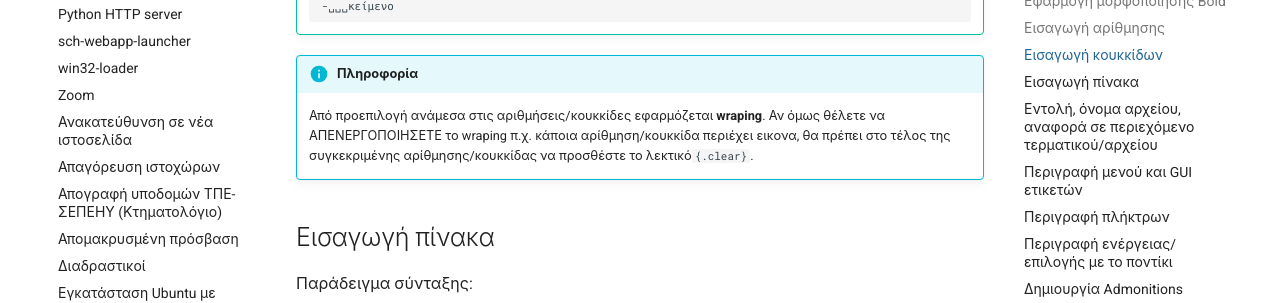
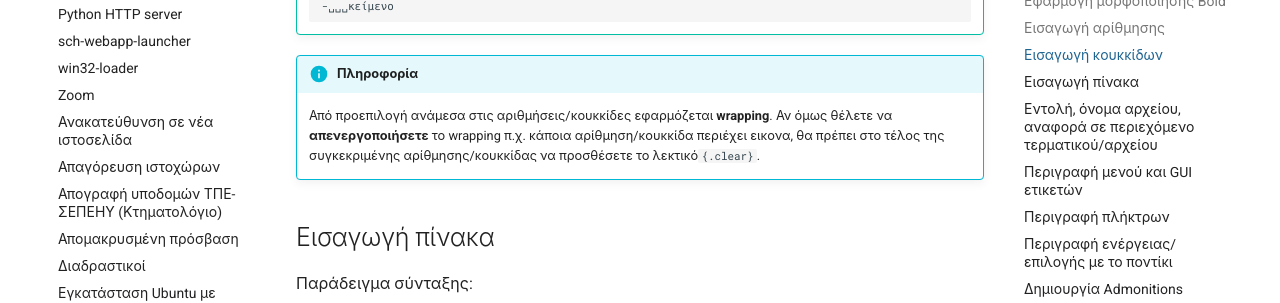
Before and after one commit to siahos/el.ltsp.org, an MkDocs documentation site: the page built from docs/guides/contributing/index.md, in a window 1280 px wide and 900 px high, scrolled down 1672 px. Shown: the part 152-455 px from the top of the window. Built offline with MkDocs 1.6.1 and Material for MkDocs 9.7.7, drawn with Linux system fonts in a browser that asks for light colours; comment, search, counter and statistics services are not loaded; some of the changed text lies outside the part shown.

Commit message:
update contributing

```diff
--- a/docs/guides/contributing/index.md
+++ b/docs/guides/contributing/index.md
@@ -66,10 +66,10 @@
         -␣␣␣κείμενο
 
 !!! info "Πληροφορία"
-    Από προεπιλογή ανάμεσα στις αριθμήσεις/κουκκίδες εφαρμόζεται **wraping**.
-    Αν όμως θέλετε να ΑΠΕΝΕΡΓΟΠΟΙΗΣΕΤΕ το wraping π.χ. κάποια αρίθμηση/κουκκίδα
-    περιέχει εικονα, θα πρέπει στο τέλος της συγκεκριμένης αρίθμησης/κουκκίδας
-    να προσθέστε το λεκτικό`{.clear}`.
+    Από προεπιλογή ανάμεσα στις αριθμήσεις/κουκκίδες εφαρμόζεται **wrapping**.
+    Αν όμως θέλετε να **απενεργοποιήσετε** το wrapping π.χ. κάποια
+    αρίθμηση/κουκκίδα περιέχει εικονα, θα πρέπει στο τέλος της συγκεκριμένης
+    αρίθμησης/κουκκίδας να προσθέσετε το λεκτικό`{.clear}`.
 
 ## Εισαγωγή πίνακα
 
@@ -184,11 +184,9 @@
 
         `!!! tip ""`
 
-    3.  Από προεπιλογή εφαρμόζεται **wraping** π.χ. όταν προηγείται εικόνα.
-
-        Αν όμως θέλετε να ΑΠΕΝΕΡΓΟΠΟΙΗΣΕΤΕ το wraping, ώστε τα admonitions **να
-        καλύπτουν όλο το πλάτος της σελίδας**, τότε πρέπει να προστεθεί το λεκτικό
-        `clear`, π.χ.
+    3.  Από προεπιλογή εφαρμόζεται **wrapping** π.χ. όταν προηγείται εικόνα. Αν όμως
+        θέλετε να **απενεργοποιήσετε** το wrapping, ώστε τα admonitions **να καλύπτουν
+        όλο το πλάτος της σελίδας**, τότε πρέπει να προσθέσετε το λεκτικό `clear`, π.χ.
 
         `!!! tip clear "Συμβουλή"`
 
```
